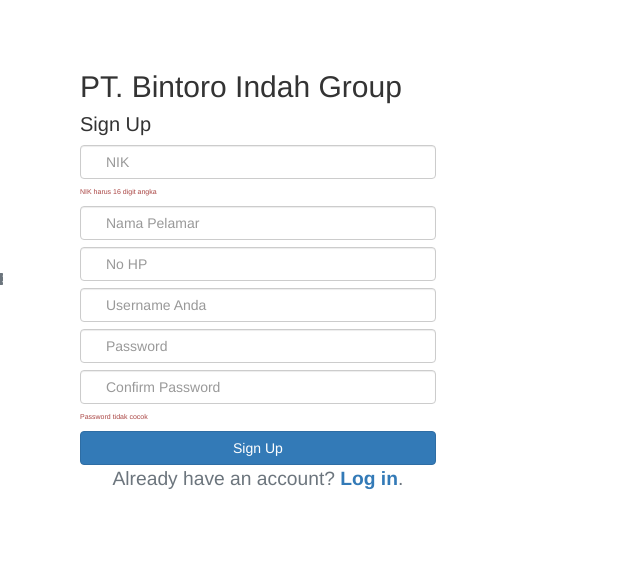
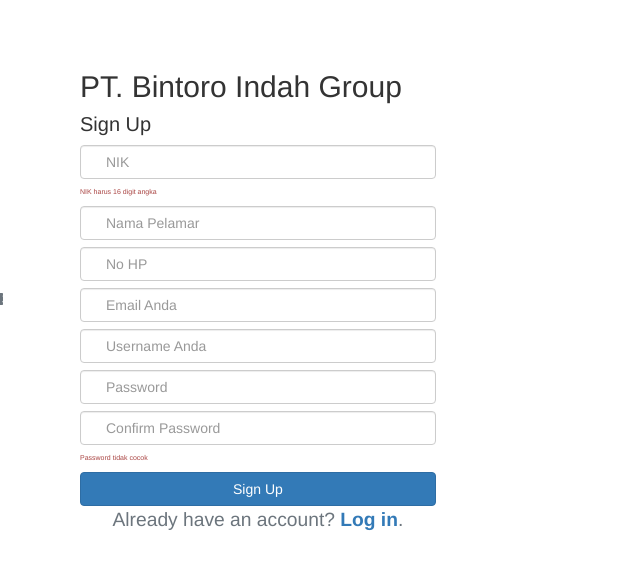
Before and after one commit to kristt26/lowongan-fix, a CodeIgniter 4 app: the page made by app/Views/register.php in a window 1280 px wide. Shown: the top 569 px of the page, without its empty margins (0-640 px from the left). Run offline with PHP 8.4 and a stand-in for CodeIgniter, Linux system fonts and the light colour scheme; the template is opened without the code that fills it, so the values that code supplies are empty; some libraries are stand-ins or nearby versions.

Commit message:
fix mail

```diff
--- a/app/Controllers/Profile.php
+++ b/app/Controllers/Profile.php
@@ -35,7 +35,7 @@
             $param->cv = isset($param->berkas_cv) ? $lib->decodebase64($param->berkas_cv->base64, $param->cv ?? null) : $param->cv;
             $pelamar->update($param->id_pelamar, $param);
             $mail = new \App\Libraries\MyMailer();
-            $to      = session()->get('email');
+            $to      = $param->email;
             $subject = 'Profil dan Dokumen Anda Sudah Lengkap';
             $message = view('mail/profile', [
                 'nama_pelamar' => session()->get('nama'),
--- a/app/Views/pelamar/profile.php
+++ b/app/Views/pelamar/profile.php
@@ -47,7 +47,11 @@
                             <div class="col-md-5">
                                 <div class="mb-2">
                                     <label>Alamat</label>
-                                    <textarea class="form-control" ng-model="model.alamat" rows="7"></textarea>
+                                    <textarea class="form-control" ng-model="model.alamat" rows="4"></textarea>
+                                </div>
+                                <div class="mb-2">
+                                    <label>Email</label>
+                                    <input type="email" class="form-control" ng-model="model.email">
                                 </div>
                                 <div class="mb-2">
                                     <label>Tanggal Lahir</label>
--- a/app/Views/register.php
+++ b/app/Views/register.php
@@ -59,21 +59,28 @@
                         </div>
 
                         <div class="form-group position-relative has-icon-left mb-4">
-                            <input name="nama_pelamar" value="<?= old('nama_pelamar') ?>" type="text" class="form-control form-control-sm" placeholder="Nama Pelamar">
+                            <input name="nama_pelamar" value="<?= old('nama_pelamar') ?>" type="text" class="form-control form-control-sm" placeholder="Nama Pelamar" required>
                             <div class="form-control-icon">
                                 <i class="bi bi-person"></i>
                             </div>
                         </div>
 
                         <div class="form-group position-relative has-icon-left mb-4">
-                            <input name="telepon" value="<?= old('telepon') ?>" type="text" class="form-control form-control-sm" placeholder="No HP">
+                            <input name="telepon" value="<?= old('telepon') ?>" type="text" class="form-control form-control-sm" placeholder="No HP" required>
                             <div class="form-control-icon">
                                 <i class="bi bi-telephone"></i>
                             </div>
                         </div>
 
                         <div class="form-group position-relative has-icon-left mb-4">
-                            <input name="username" value="<?= old('username') ?>" type="text" class="form-control form-control-sm" placeholder="Username Anda">
+                            <input name="email" value="<?= old('email') ?>" type="email" class="form-control form-control-sm" placeholder="Email Anda" required>
+                            <div class="form-control-icon">
+                                <i class="bi bi-envelope"></i>
+                            </div>
+                        </div>
+
+                        <div class="form-group position-relative has-icon-left mb-4">
+                            <input name="username" value="<?= old('username') ?>" type="text" class="form-control form-control-sm" placeholder="Username Anda" required>
                             <div class="form-control-icon">
                                 <i class="bi bi-person-circle"></i>
                             </div>
```
